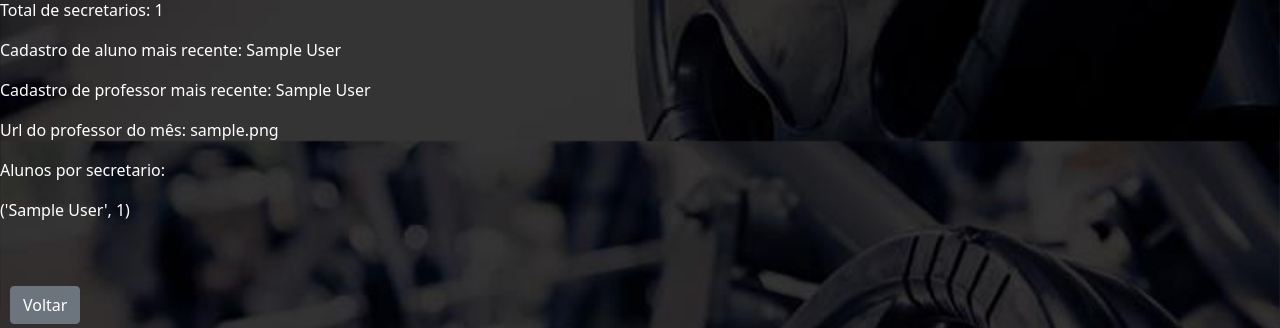
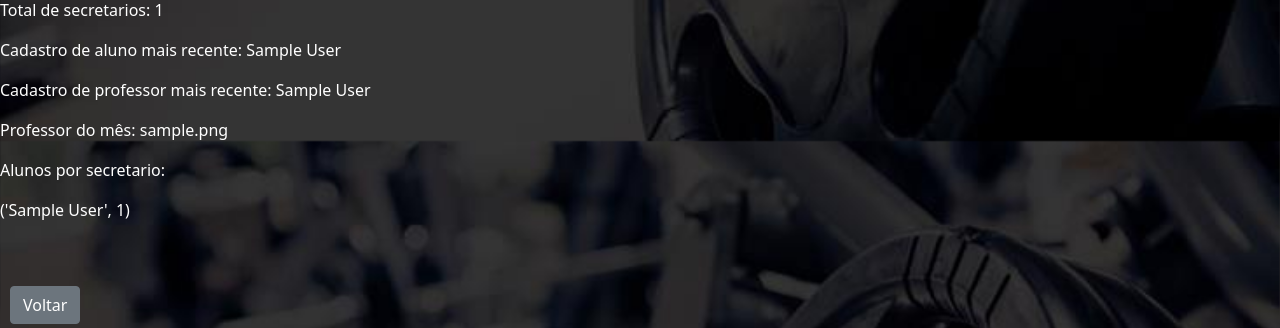
Before and after one commit to tomasolenscki/USPesos, a Django app: page /secretaria/dados/ in a window 1280 px wide. Shown: the part 659-987 px from the top of the page. Run offline with Django 4.2, Linux system fonts and the light colour scheme; a user stored in the database is signed in; tables that the repository leaves empty hold one stand-in row (values such as "Sample post"); some libraries are stand-ins or nearby versions.

Commit message:
Arrumado professor do mes

```diff
--- a/alunos/templates/alunos/home.html
+++ b/alunos/templates/alunos/home.html
@@ -56,8 +56,7 @@ Home
 
 <div style="text-align: center;">
   <p> Última sessão:</p>
-  <p> Início: {{ ultima_sessao.tempo_inicio }} </p>
-  <p> Fim: {{ ultima_sessao.tempo_fim }} </p>
+  <p> Início: {{ ultima_sessao.tempo_inicio }} &nbsp; &nbsp; &nbsp; Fim: {{ ultima_sessao.tempo_fim }}  </p>
 </div>
 
 <br>
--- a/secretaria/templates/secretaria/dados.html
+++ b/secretaria/templates/secretaria/dados.html
@@ -44,7 +44,7 @@
 
 <p> Cadastro de professor mais recente: {{ ultimo_professor }} </p>
 
-<p> Url do professor do mês: {{ professor_do_mes.urlfoto }} </p>
+<p> Professor do mês: {{ professor_do_mes.urlfoto }} </p>
 
 <p> Alunos por secretario: </p>
 
```
